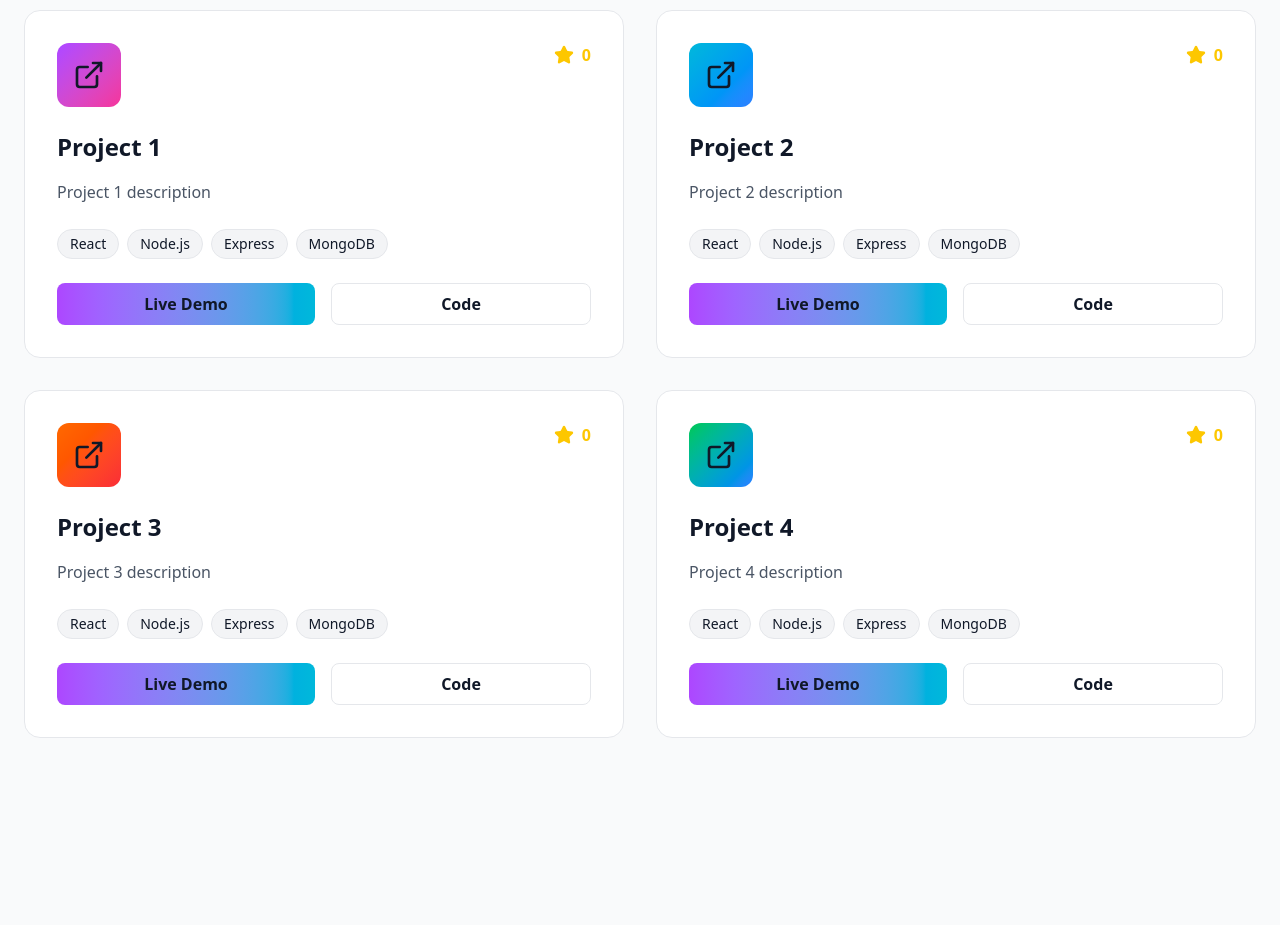
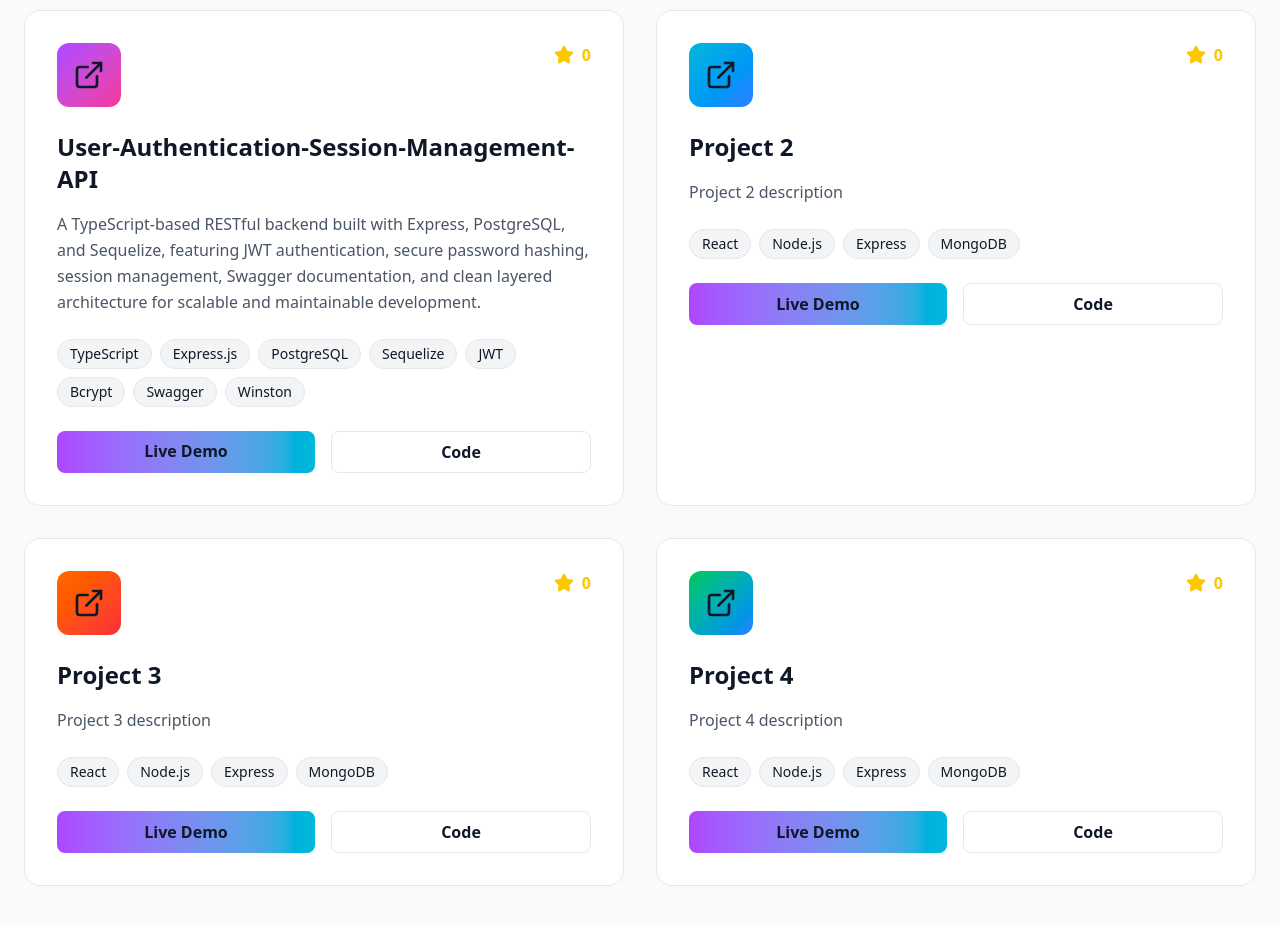
Before and after one commit to koradiyamilan12/portfolio, a React (Vite) app: page / in a window 1280 px wide. Shown: the part 1840-2765 px from the top of the page. Built offline with nearby package versions, Linux system fonts and the light colour scheme.

Commit message:
Update ProjectsSection component to use links for Live Demo and Code buttons; enhance project details in projects data

```diff
--- a/src/components/ProjectsSection.jsx
+++ b/src/components/ProjectsSection.jsx
@@ -68,14 +68,36 @@ const ProjectsSection = ({ theme, projects, isVisible }) => {
                   ))}
                 </div>
                 <div className="flex gap-4">
+                  {project.liveLink ? (
+                    <a
+                      href={project.liveLink}
+                      target="_blank"
+                      rel="noopener noreferrer"
+                      className="cursor-pointer flex-1 py-2 bg-gradient-to-r from-purple-500 to-cyan-500 rounded-lg font-semibold hover:scale-105 transition-transform duration-300 text-center"
+                    >
+                      Live Demo
+                    </a>
+                  ) : (
                     <button className="cursor-pointer flex-1 py-2 bg-gradient-to-r from-purple-500 to-cyan-500 rounded-lg font-semibold hover:scale-105 transition-transform duration-300">
                       Live Demo
                     </button>
+                  )}
+                  {project.link ? (
+                    <a
+                      href={project.link}
+                      target="_blank"
+                      rel="noopener noreferrer"
+                      className={`cursor-pointer flex-1 py-2 ${theme.border} border rounded-lg font-semibold ${theme.hover} transition-all duration-300 text-center`}
+                    >
+                      Code
+                    </a>
+                  ) : (
                     <button
                       className={`cursor-pointer flex-1 py-2 ${theme.border} border rounded-lg font-semibold ${theme.hover} transition-all duration-300`}
                     >
                       Code
                     </button>
+                  )}
                 </div>
               </div>
             </div>
--- a/src/data/projects.js
+++ b/src/data/projects.js
@@ -1,10 +1,12 @@
 export const projects = [
   {
-    title: "Project 1",
-    desc: "Project 1 description",
-    tech: ["React", "Node.js", "Express", "MongoDB"],
+    title: "User-Authentication-Session-Management-API",
+    desc: "A TypeScript-based RESTful backend built with Express, PostgreSQL, and Sequelize, featuring JWT authentication, secure password hashing, session management, Swagger documentation, and clean layered architecture for scalable and maintainable development.",
+    tech: ["TypeScript", "Express.js", "PostgreSQL", "Sequelize", "JWT", "Bcrypt", "Swagger", "Winston"],
     gradient: "from-purple-500 to-pink-500",
     stars: 0,
+    link: "https://github.com/koradiyamilan12/User-Authentication-Session-Management-API/",
+    liveLink: "https://user-authentication-session-management.onrender.com/api-docs/",
   },
   {
     title: "Project 2",
```
Lines whose indentation alone changed are shown as unchanged.
